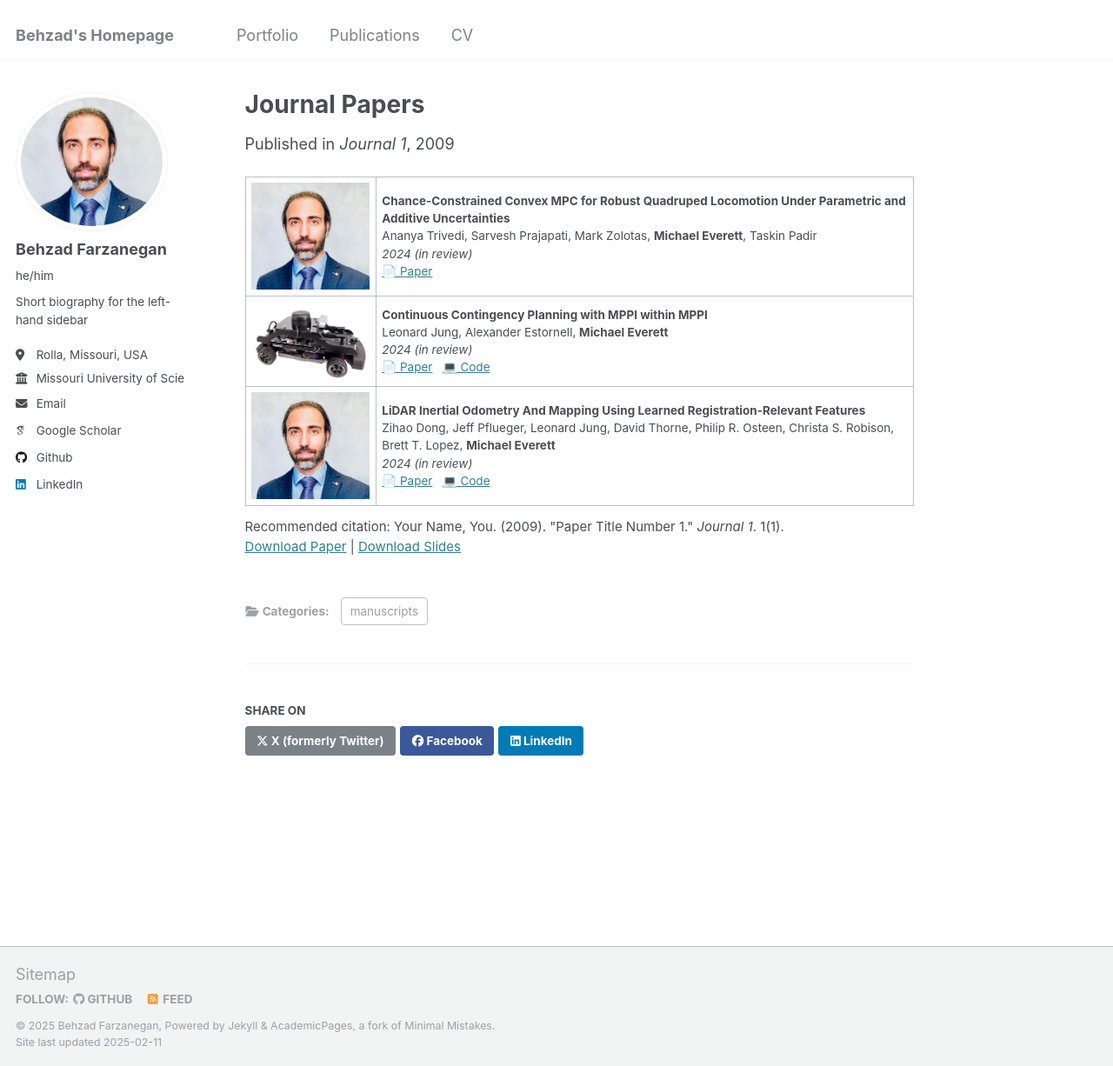
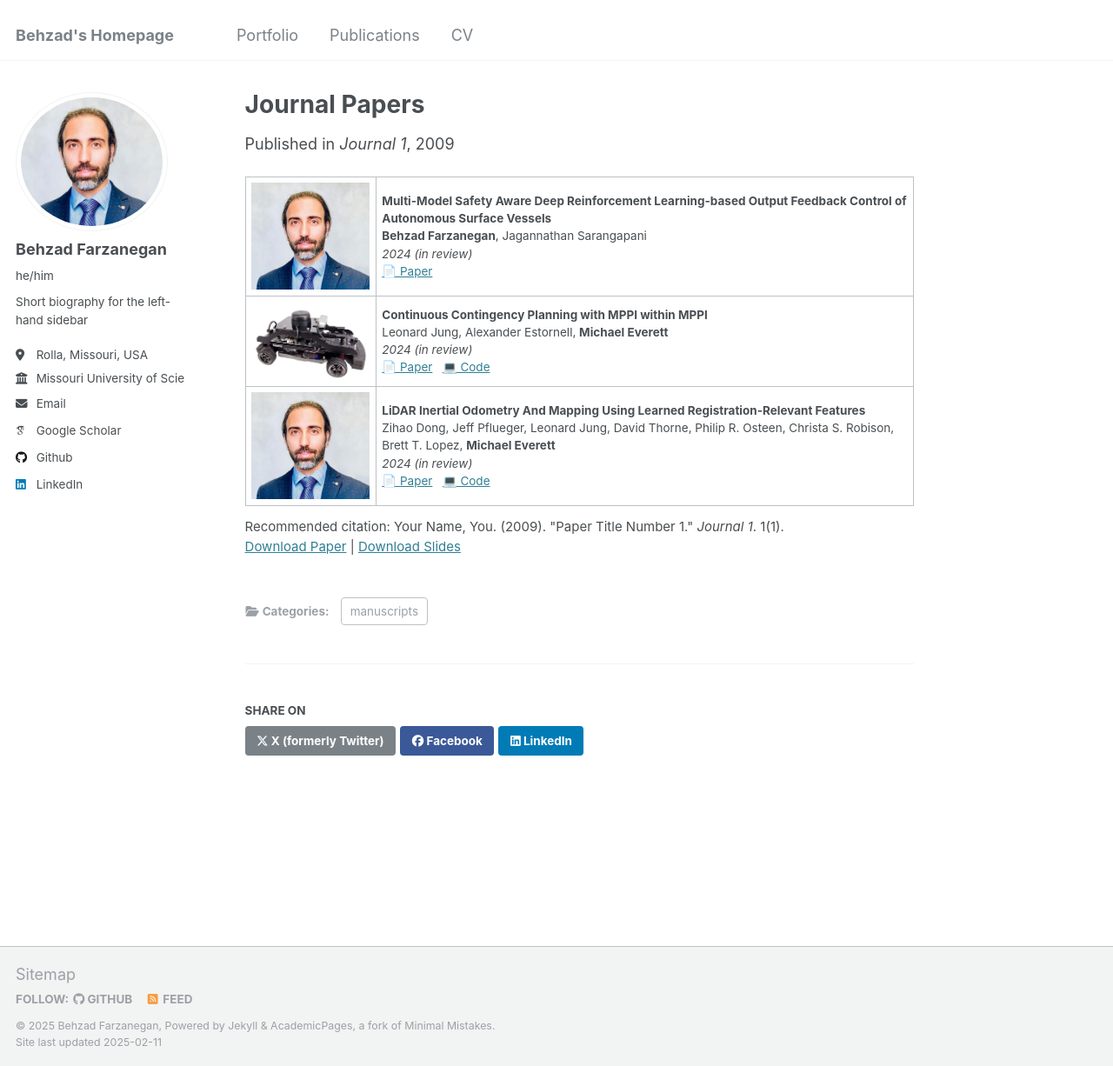
Before and after one commit to behzadfarzanegan/behzadfarzanegan.github.io, a Jekyll site: the page built from _publications/publications.md, in a window 1280 px wide and 1226 px high. Shown: the whole window at 87% size. Built offline with Jekyll 4.4.1, drawn with Linux system fonts in a browser that asks for light colours; some web fonts are replaced.

Commit message:
Update publications.md

```diff
--- a/_publications/publications.md
+++ b/_publications/publications.md
@@ -18,9 +18,9 @@ citation: 'Your Name, You. (2009). &quot;Paper Title Number 1.&quot; <i>Journal
     <img src="/images/behzad.JPG" width="150">
 </td>
 <td>
-    <strong>Chance-Constrained Convex MPC for Robust Quadruped Locomotion Under Parametric and Additive Uncertainties</strong>
+    <strong>Multi-Model Safety Aware Deep Reinforcement Learning-based Output Feedback Control of Autonomous Surface Vessels</strong>
     <br>
-    Ananya Trivedi, Sarvesh Prajapati, Mark Zolotas, <strong>Michael Everett</strong>, Taskin Padir
+    <strong>Behzad Farzanegan</strong>, Jagannathan Sarangapani
     <br>
     <em>2024 (in review)</em>
     <br>
```
